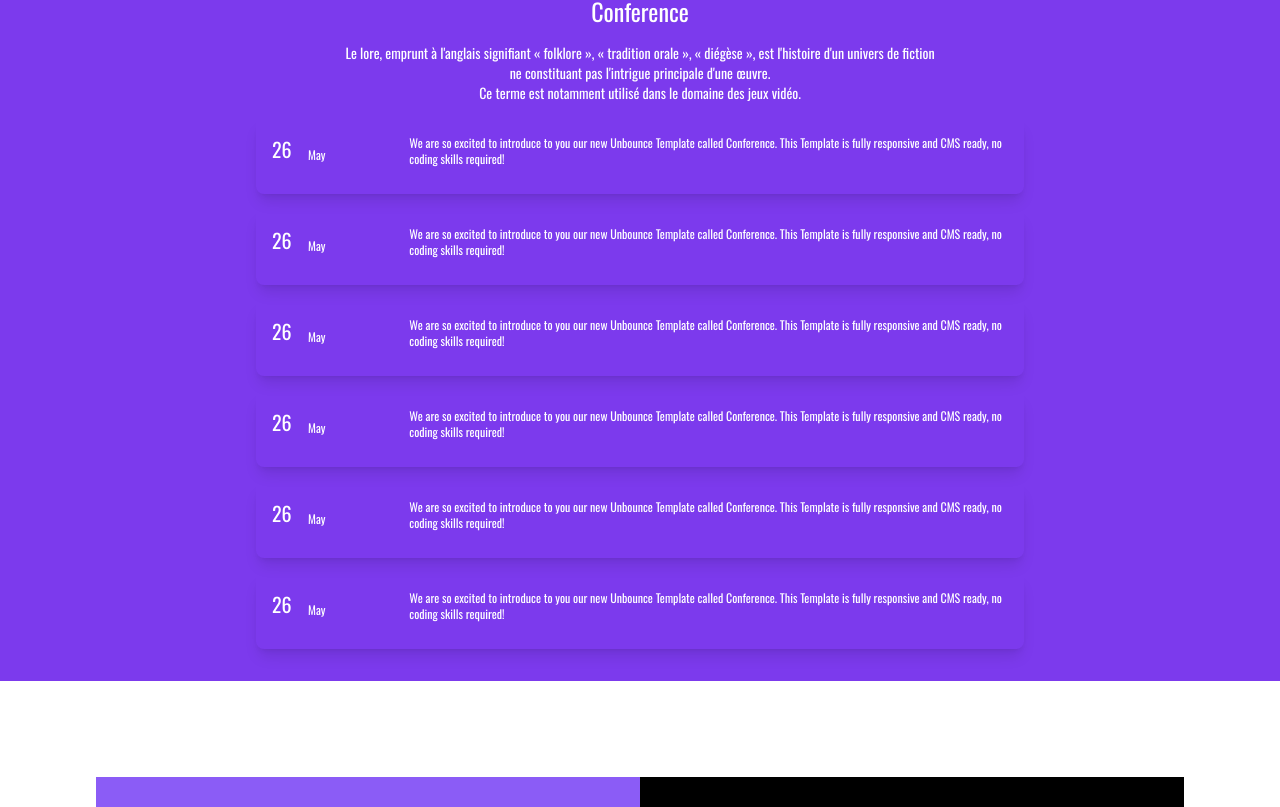
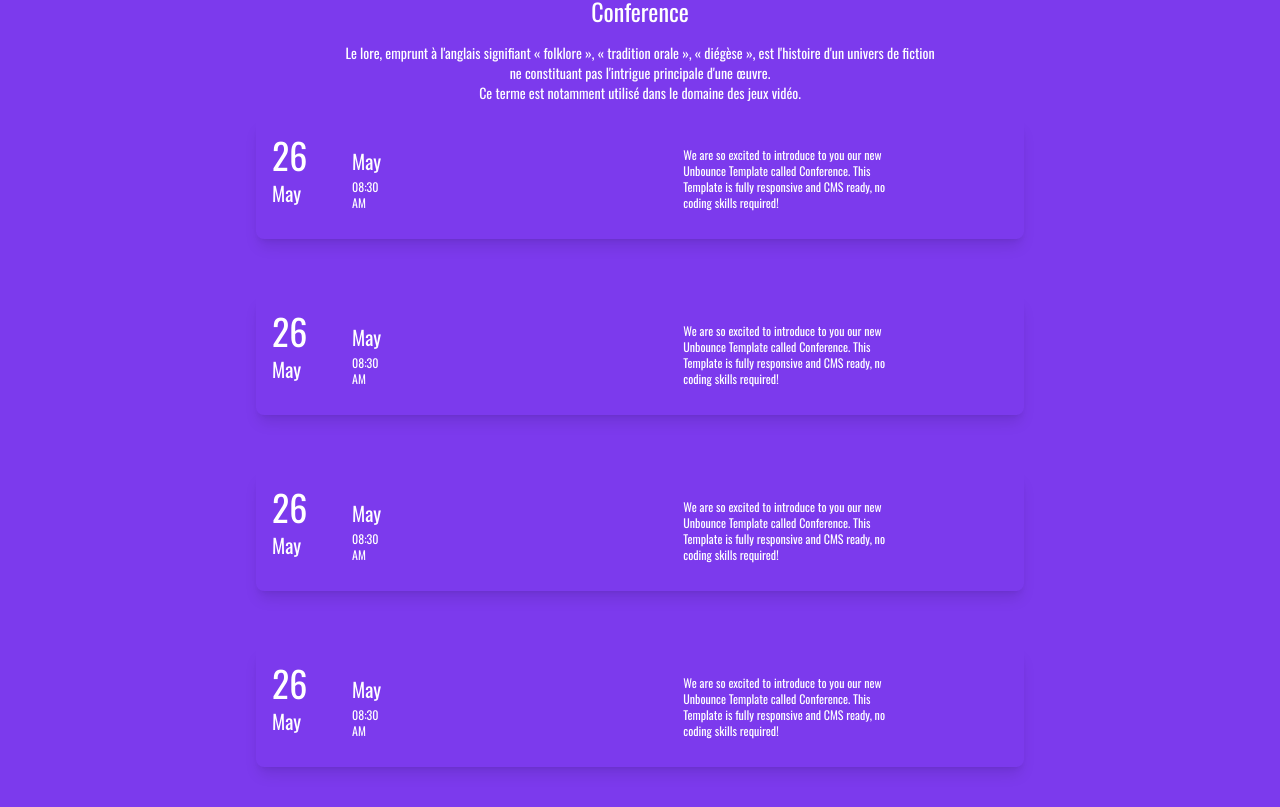
Before and after one commit to elieboulingui/landingpage, a Next.js app: page / in a window 1280 px wide. Shown: the part 3773-4580 px from the top of the page. Built offline with nearby package versions, Linux system fonts and the light colour scheme.

Commit message:
j ai fixe l 'erreur a schedule

```diff
--- a/app/components/Schedule.tsx
+++ b/app/components/Schedule.tsx
@@ -1,6 +1,6 @@
 import React from 'react';
 
- const  Schedule:  React.FC =() =>{
+const Schedule: React.FC = () => {
     return (
         <div className="h-full  container mx-auto bg-violet-600 flex flex-col justify-between p-4">
             <div className="flex-grow flex items-center justify-center text-center pt-4">
@@ -16,17 +16,19 @@ import React from 'react';
                 </div>
             </div>
 
-            <div className="flex flex-col items-center p-4 space-y-4">
-                {Array(6).fill().map((_, index) => (
+            <div className="flex flex-col items-center p-4 space-y-14 ">
+                {Array(6).fill(null).map((_, index) => (
                     <div key={index} className="flex flex-col md:flex-row items-start  p-4 rounded-lg shadow-lg w-full max-w-3xl">
                         <div className="relative flex flex-col pr-4 md:pr-10 justify-between mr-4 w-[78px] h-[43px]">
-                            <span className="text-lg md:text-xl text-white">26</span>
-                            <p className="text-xs text-white i  absolute ml-9 pt-3" >May</p>
+                            <span className="text-lg md:text-4xl text-white">26</span>
+                            <p className="text-xs text-white md:text-xl   absolute pt-11" >May</p>
+                            <p className="text-xs text-white md:text-xl   absolute ml-20 pt-3" >May</p>
+                            <p className='text-xs text-white  md:text  absolute ml-20 pt-11'>08:30 AM</p>
                             <div className="absolute bottom-0 left-0 pl-4 md:pl-14">
                             </div>
                         </div>
-                        <div className="flex-grow">
-                            <p className="text-white text-sm md:text-xs ml-0 md:ml-12">
+                        <div className="flex-grow pl-44">
+                            <p className="text-white text-sm md:text-xs ml-0 md:ml-12 px-24 py-3">
                                 We are so excited to introduce to you our new Unbounce
                                 Template called Conference. This Template is fully responsive
                                 and CMS ready, no coding skills required!
@@ -34,8 +36,9 @@ import React from 'react';
                         </div>
                     </div>
                 ))}
-            </div></div>
+            </div>
+        </div>
 
     );
 }
-export default   Schedule;
+export default Schedule;
```
